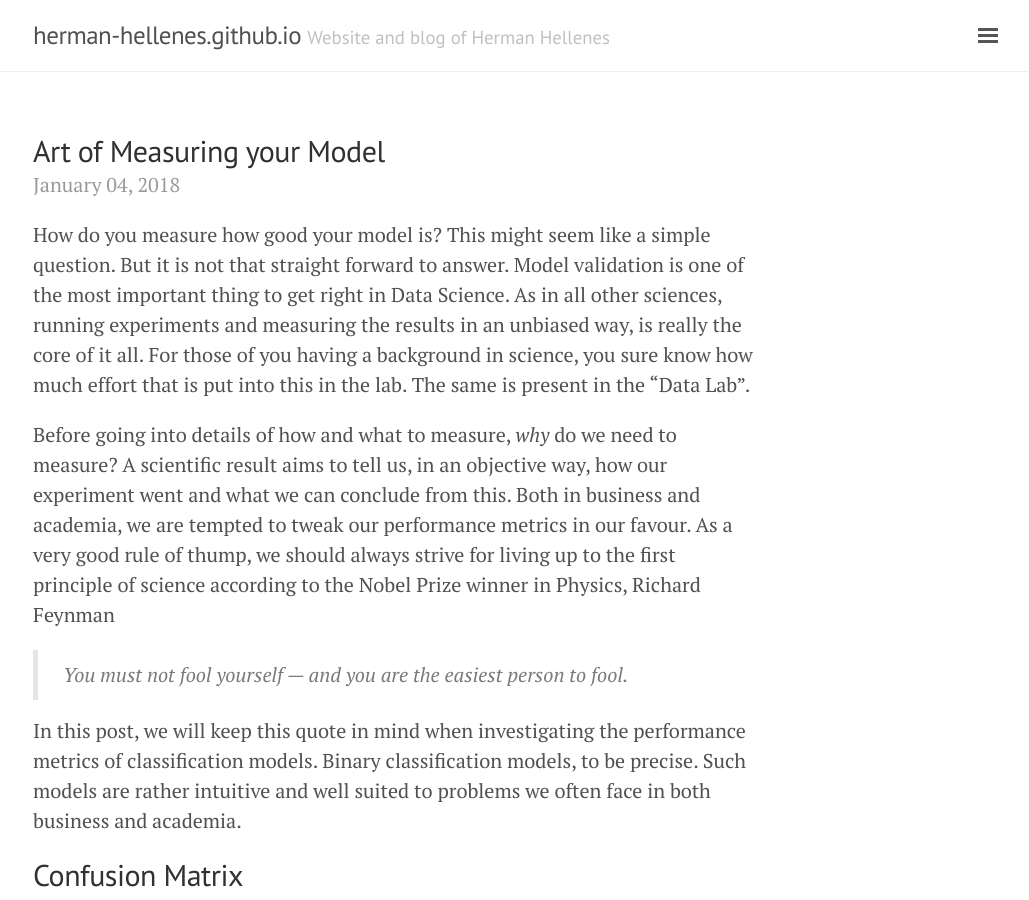
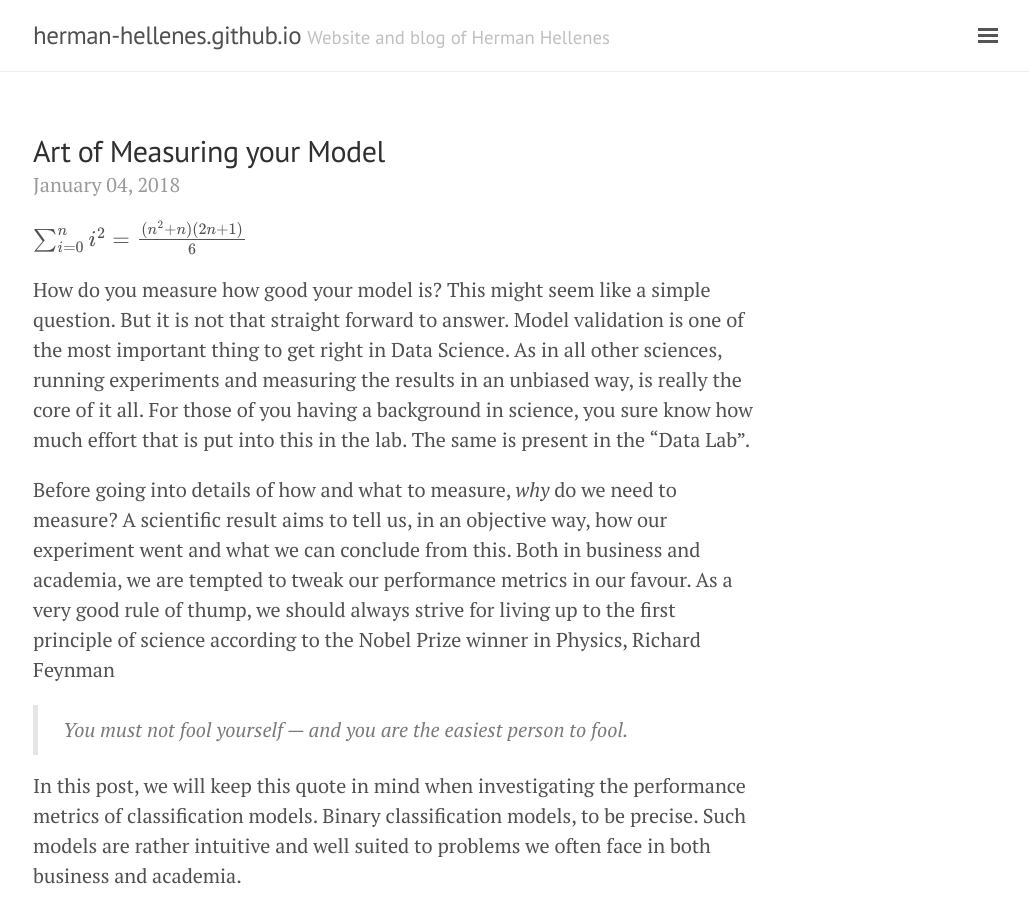
Before and after one commit to herman-hellenes/herman-hellenes.github.io, a Jekyll site: the page built from undone_posts/2017-08-28-Classification-Measure-Performance.md, in a window 1280 px wide and 900 px high. Shown: the whole window, without its empty margins (247-1276 px from the left). Built offline with Jekyll 4.4.1, drawn with Linux system fonts in a browser that asks for light colours; nearby versions of some CDN libraries; formulas are drawn with MathJax 3; comment, search, counter and statistics services are not loaded.

Commit message:
Update 2017-08-28-Classification-Measure-Performance.md

```diff
--- a/undone_posts/2017-08-28-Classification-Measure-Performance.md
+++ b/undone_posts/2017-08-28-Classification-Measure-Performance.md
@@ -5,6 +5,9 @@ date: 2018-01-4
 comments: true
 mathjax: true
 ---
+
+$\sum_{i=0}^n i^2 = \frac{(n^2+n)(2n+1)}{6}$
+
 
 How do you measure how good your model is? This might seem like a simple question. But it is not that straight forward to answer. Model validation is one of the most important thing to get right in Data Science. As in all other sciences, running experiments and measuring the results in an unbiased way, is really the core of it all. For those of you having a background in science, you sure know how much effort that is put into this in the lab. The same is present in the "Data Lab".
 
```
